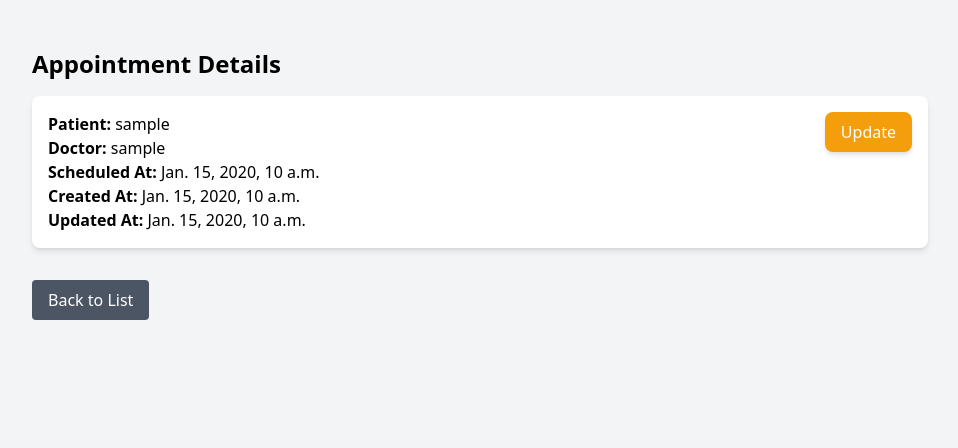
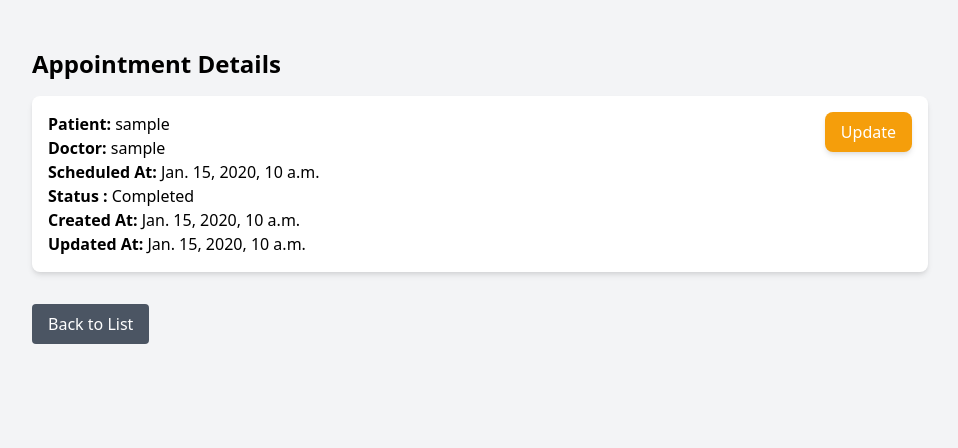
Before and after one commit to sadiqAjmal/Medecin, a Django app: page /core/appointments/1/ in a window 1280 px wide. Shown: the part 84-532 px from the top of the page, without its empty margins (160-1118 px from the left). Run offline with Django 5.2, Linux system fonts and the light colour scheme; a user stored in the database is signed in; tables that the repository leaves empty hold one stand-in row (values such as "Sample post").

Commit message:
added is_completed to appointments

```diff
--- a/SRC/core/admin.py
+++ b/SRC/core/admin.py
@@ -19,7 +19,7 @@ AppointmentAdmin class is used to display the appointment model in the admin pan
 '''
 @admin.register(Appointment)
 class AppointmentAdmin(admin.ModelAdmin):
-    list_display = ('patient', 'doctor', 'scheduled_at', 'created_at', 'updated_at')
+    list_display = ('patient', 'doctor', 'scheduled_at','is_completed' ,'created_at', 'updated_at')
     search_fields = ('patient__name', 'doctor__name')
     list_filter = ['scheduled_at']
 
--- a/SRC/core/models.py
+++ b/SRC/core/models.py
@@ -89,6 +89,7 @@ class Appointment(models.Model):
     patient = models.ForeignKey(Patient, on_delete=models.CASCADE)
     doctor = models.ForeignKey(Doctor, on_delete=models.CASCADE)
     scheduled_at = models.DateTimeField()
+    is_completed = models.BooleanField(default=False)
     created_at = models.DateTimeField(auto_now_add=True)
     updated_at = models.DateTimeField(auto_now=True)
 
--- a/SRC/core/templates/core/appointments/appointment_detail.html
+++ b/SRC/core/templates/core/appointments/appointment_detail.html
@@ -19,6 +19,7 @@
         <p><strong>Patient:</strong> {{ appointment.patient.user.username }}</p>
         <p><strong>Doctor:</strong> {{ appointment.doctor.user.username }}</p>
         <p><strong>Scheduled At:</strong> {{ appointment.scheduled_at }}</p>
+        <p><strong>Status :</strong> {%if appointment.is_completed%}Completed{%else%}Pending{%endif%}</p>
         <p><strong>Created At:</strong> {{ appointment.created_at }}</p>
         <p><strong>Updated At:</strong> {{ appointment.updated_at }}</p>
     </div>
--- a/SRC/core/views/appointments.py
+++ b/SRC/core/views/appointments.py
@@ -117,7 +117,7 @@ class AppointmentUpdateView(LoginRequiredMixin, UpdateView):
     View for updating an existing appointment.
     """
     model = Appointment
-    fields = ['patient', 'doctor', 'scheduled_at']
+    fields = ['is_completed','patient', 'doctor', 'scheduled_at']
     template_name = 'core/appointments/appointment_update_form.html'
     success_url = reverse_lazy('appointment_list')
 
```
